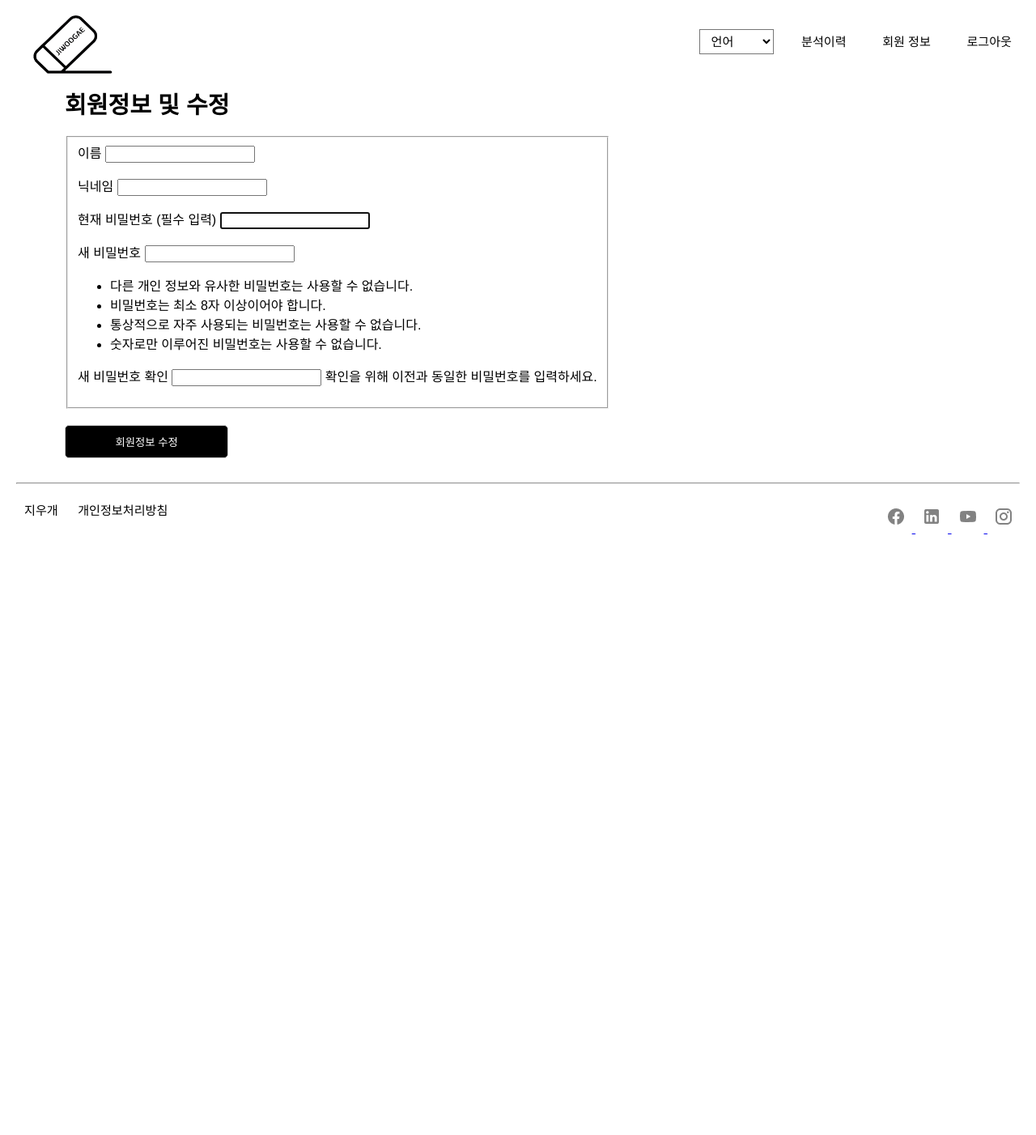
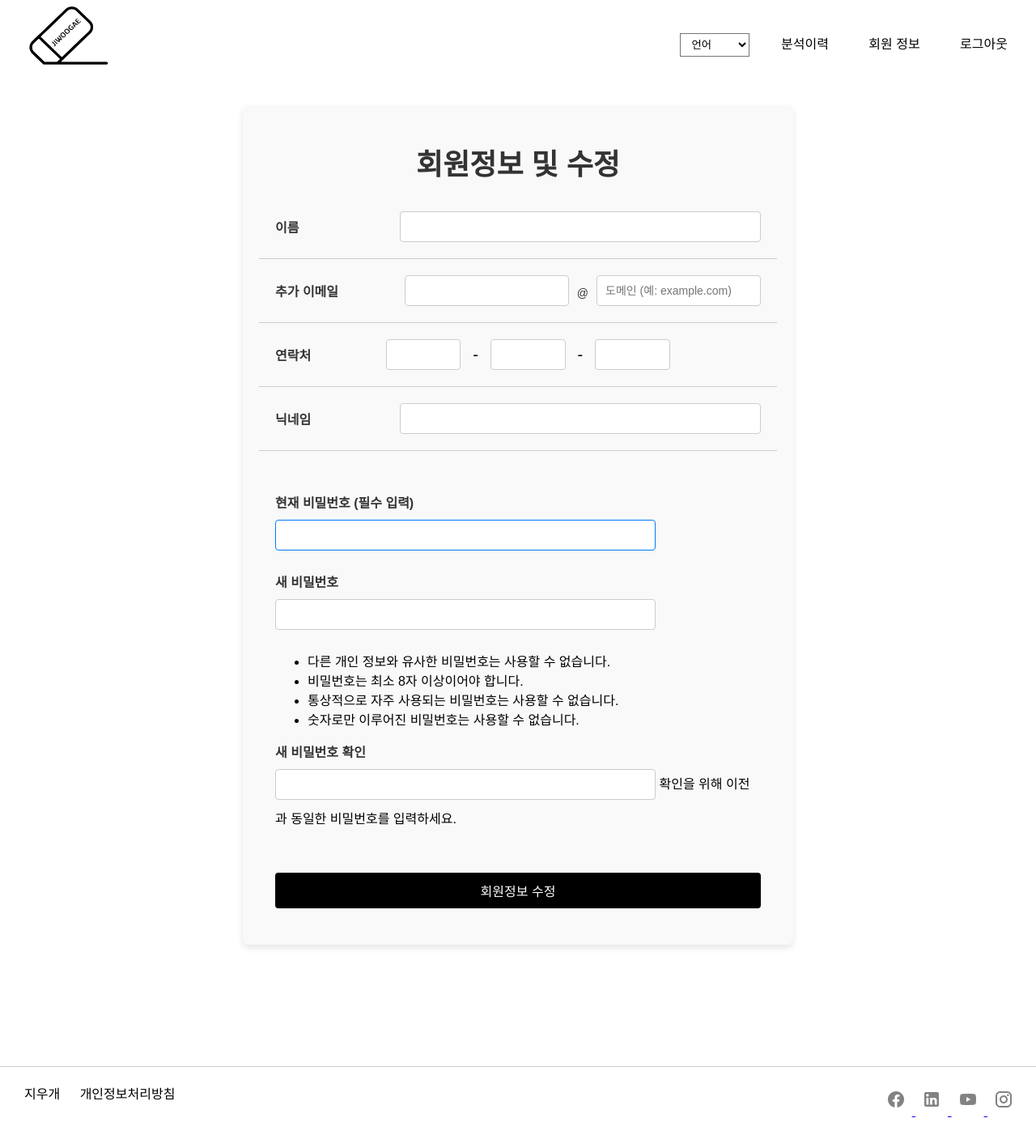
Before and after one commit to kimnamhyeon0112/Capstone_design_team10, a Django app: page /info in a window 1280 px wide. Shown: the whole page at 81% size. Before the commit the page ends 660 px from the top, so only its background shows below. Run offline with Django 5.2, Linux system fonts and the light colour scheme; the visitor is signed in with stand-in values (Sample User, id 1).

Commit message:
유저 정보 페이지 UI 수정

```diff
--- a/mysite/static/style-info.css
+++ b/mysite/static/style-info.css
@@ -1,42 +1,34 @@
+html, body {
+  height: 100%; /* html과 body의 높이를 브라우저 창의 높이와 동일하게 설정 */
+  margin: 0; /* 기본 마진 제거 */
+  padding: 0; /* 기본 패딩 제거 */
+}
+
 body {
+  display: flex; /* flexbox 레이아웃 사용 */
+  flex-direction: column; /* 세로 방향으로 요소 정렬 */
   font-family: Arial, sans-serif;
     margin: 0;
     padding: 0;
     background-color: white;
-    font-size: 1rem;
 }
 
-.container{
-  width: 100%;
-}
-
-@media (max-width: 600px) {
-  .container {
-      font-size: 1.2rem;
-  }
+main {
+  flex: 1; /* 나머지 공간을 모두 차지하도록 설정 */
+  display: flex; /* flexbox 레이아웃 사용 */
+  flex-direction: column; /* 세로 방향으로 요소 정렬 */
+  justify-content: center; /* 세로 방향으로 중앙 정렬 */
 }
 
 header nav ul {
   list-style: none;
   text-align: right;
-    padding: 20px;
+  padding: 25px;
 }
 
 header nav ul li {
   display: inline;
-    margin-left: 20px;
-}
-
-h1 {
-  font-size : calc(15px + 1.1vw)
-}
-
-button {
-    background-color: black;
-    color: white;
-    border: none;
-    padding: 5px;       /*버튼크기 수정*/
-    cursor: pointer;
+  margin-left: 25px;
 }
 
 .text-button {
@@ -45,19 +37,172 @@ button {
 padding: 5px 10px;
 text-decoration: none;
 font-family: Arial, sans-serif;
-    font-size: calc(10px + 0.4vw);
 cursor: pointer;
 }
+
 .text-button:visited{
 color: #000;
 }
 
-button:hover {
-    opacity: 0.8;
+.text-button:hover {
+opacity: 0.6;
 }
 
-.main .service-description h1, .main .service-description p {
+.select-language{
+background: none;
+color: black;
+padding: 5px 10px;
+text-decoration: none;
+font-family: Arial, sans-serif;
+cursor: pointer;
+}
+
+/* 전체 컨텐츠 영역 */
+.info-content {
+  max-width: 800px;      /* 최대 너비 설정 */
+  width: 50%;
+  margin: 0 auto;        /* 가운데 정렬 */
+  padding: 20px;         /* 내부 여백 */
+  background-color: #f9f9f9;  /* 배경색 */
+  border-radius: 8px;    /* 둥근 모서리 */
+  box-shadow: 0 4px 8px rgba(0, 0, 0, 0.1);  /* 그림자 효과 */
+  font-family: Arial, sans-serif;  /* 폰트 설정 */
+}
+
+/* 제목 스타일 */
+.info-content h1 {
+  font-size: 36px;
+  font-weight: bold;
+  color: #333;
+  margin-bottom: 30px;
   text-align: center;
+}
+
+/* 폼 요소 컨테이너 */
+.form-group {
+  margin-bottom: 20px;  /* 폼 그룹 간 여백 */
+  padding: 5px 20px;
+}
+
+label {
+  display: block;  /* 라벨을 블록으로 표시 */
+  margin-bottom: 10px;  /* 입력 필드와 간격 */
+  font-weight: bold;
+  font-size: 16px;
+  color: #333;
+}
+
+.form-row {
+  display: flex;
+  align-items: center;  /* 라벨과 입력 필드를 세로로 정렬 */
+  margin-bottom: 15px;
+  border-bottom: 1px solid #CCCCCC;
+  padding: 5px 20px;
+  padding-bottom: 10px;
+}
+
+/* 라벨 스타일 */
+.form-row label, .form-row .form-label {
+  width: 120px;  /* 라벨의 고정 너비 */
+  margin-right: 40px;  /* 라벨과 입력 필드 사이 간격 */
+  font-weight: bold;
+  font-size: 16px;
+  color: #333;
+}
+
+.password-row {
+  margin-top: 30px;
+  padding: 5px 20px;
+}
+
+.email-input {
+  display: flex;
+  align-items: center;
+}
+
+.phone-input {
+  display: flex;
+  align-items: center;
+  gap: 10px;  /* 전화번호 세 부분 사이 간격 */
+  margin-left: 0;  /* 왼쪽 마진 제거 */
+  padding-left: 2.5%;
+}
+
+.phone-input input::placeholder {
+  color: #999;  /* 플레이스홀더 색상 */
+}
+
+.phone-input span {
+  margin: 0 5px; /* '-' 기호 양쪽 간격 */
+  margin-bottom: 10px;
+  font-size: 20px;  /* - 기호의 크기를 살짝 키움 */
+}
+
+/* @ 기호 스타일 */
+.at-symbol {
+  margin: 0 10px;
+  font-size: 14px;
+  color: #333;
+  margin-bottom: 5px;
+}
+
+input[type="text"], input[type="password"], .email-input input{
+  width: calc(80% - 10px);  /* 동일한 폭 설정. padding과 border-box가 함께 적용 */
+  padding: 10px;
+  margin-bottom: 10px;
+  border: 1px solid #ccc;
+  border-radius: 4px;
+  box-sizing: border-box;
+  font-size: 14px;
+  color: #555;
+  background-color: #fff;
+  transition: border-color 0.3s ease;
+  margin-left: 0;
+}
+
+.phone-input input {
+  width: 20%;  /* 전화번호 입력 칸의 폭을 더 작게 설정 */
+  padding: 10px;
+  margin-bottom: 10px;
+  border: 1px solid #ccc;
+  border-radius: 4px;
+  box-sizing: border-box;
+  font-size: 14px;
+  color: #555;
+  background-color: #fff;
+  transition: border-color 0.3s ease;
+}
+
+/* 입력 필드 포커스 시 스타일 */
+input[type="text"]:focus, input[type="email"]:focus, input[type="password"]:focus {
+  border-color: #007bff;  /* 포커스 시 파란색 테두리 */
+  outline: none;
+}
+
+/* 버튼 스타일 */
+.info-button {
+  background-color: black;
+  color: white;
+  padding: 10px 20px;
+  border: none;
+  border-radius: 4px;
+  cursor: pointer;
+  font-size: 16px;
+  transition: background-color 0.3s ease;
+  display: block;
+  width: 100%;  /* 버튼 전체 너비 차지 */
+  text-align: center;
+  margin-top: 30px;
+}
+
+/* 버튼 호버 시 스타일 */
+.info-button:hover {
+  opacity: 0.6;
+}
+
+/* 텍스트 박스 감싸는 영역 스타일 */
+.textbox-div {
+  margin-bottom: 20px;
 }
 
 footer {
@@ -69,65 +214,3 @@ footer {
 .footer-right button {
   margin-left: 10px;
 }
-
-  .info-content {
-    margin-left: 80px;
-    margin-bottom: 10px;
-    display: flex;
-    flex-direction: row;
-  }
-
-  .label-div{
-    text-align: center;
-  }
-
-  .info-label{
-    font-size: calc(11px + 0.2vw);
-    color: gray;
-    margin-bottom: 41px;
-  }
-
-  .textbox {
-    width: 60%; /* 너비 조정 */
-    padding: 10px; /* 안쪽 여백 */
-    margin-left: 40px;
-    margin-bottom: 20px;
-    border: 1px solid #ccc; /* 테두리 스타일과 색상 */
-    border-radius: 5px; /* 테두리의 모서리를 둥글게 만듦 */
-    font-size: 16px; /* 글꼴 크기 */
-    outline: none; /* 클릭하거나 포커스되었을 때 테두리 제거 */
-}
-
-.tel-textbox {
-  width: 15%; /* 너비 조정 */
-  padding: 10px; /* 안쪽 여백 */
-  margin-bottom: 20px;
-  border: 1px solid #ccc; /* 테두리 스타일과 색상 */
-  border-radius: 5px; /* 테두리의 모서리를 둥글게 만듦 */
-  font-size: 16px; /* 글꼴 크기 */
-  outline: none; /* 클릭하거나 포커스되었을 때 테두리 제거 */
-}
-
-.info-border {
-  border-color: rgb(235, 235, 235);
-  border-width: 0.5px;
-  margin: 0 20px;
-}
-
-.info-button{
-  width: 30%;
-  padding: 10px;
-  margin-top: 20px;
-  margin-bottom: 20px;
-  border: 1px solid #ccc; /* 테두리 스타일과 색상 */
-  border-radius: 5px; /* 테두리의 모서리를 둥글게 만듦 */
-}
-
-#mobile {
-  height: 40px; /* 드롭다운 높이 설정 */
-  overflow-y: auto; /* 스크롤바 추가 */
-  width: 20%;
-  border: 1px solid #ccc; /* 테두리 스타일과 색상 */
-  border-radius: 5px; /* 테두리의 모서리를 둥글게 만듦 */
-  margin-left: 40px;
-}
--- a/mysite/users/templates/info.html
+++ b/mysite/users/templates/info.html
@@ -10,10 +10,13 @@
     <meta http-equiv="Expires" content="0">
 </head>
 <body>
-    <div class = "container">
     <header>
+        <div class="header-logo login-page-logo">
+            <a href="/">
+                <img src="{% static 'logo.png' %}" width="100" height="75" style="float: left; margin-left:35px; margin-bottom: 50px; margin-top: 5px;">
+            </a>
+        </div>
         <nav>
-            <a href="{% url 'home' %}"><img src="{% static 'logo.png' %}" width="100" height="75" style="float: left; margin-left: 40px;"></a>
             <ul>
                 <li>
                     <select id="language-select" class="text-button" onchange="changeLanguage()">
@@ -34,52 +37,53 @@
             </ul>
         </nav>
     </header>
-        <h1 style="margin-left: 80px;">회원정보 및 수정</h1>
+        <main>
             <div class="info-content">
-               {% comment %} <div class="label-div">
-                <p class="info-label">이름</p>
-                <p class="info-label">닉네임</p>
-                <p class="info-label">이메일</p>
-                <p class="info-label">추가 이메일</p>
-                <p class="info-label">비밀번호</p>
-                <p class="info-label">비밀번호 확인</p>
-                <p class="info-label">연락처</p>
-                </div>{% endcomment %}
+                <h1>회원정보 및 수정</h1>
             <div class="textbox-div">
                 <form method="POST">
                     {% csrf_token %}
-                    <fieldset class="form-group">
-                      {{ user_form.display_name.label_tag }} {{ user_form.display_name }}<p>
-                      {{ user_form.email.label_tag }} {{ user_form.email }}<p>
-                      {{ user_form.additional_email.label_tag }} {{ user_form.additional_email }}<p>
-                      {{ user_form.contact_number.label_tag }} {{ user_form.contact_number }}<p>
-                      {{ user_form.nickname.label_tag }} {{ user_form.nickname }}<p>
-                      {{ password_form.as_p }}
-                    </fieldset>
+                    <div class="form-row">
+                        {{ user_form.display_name.label_tag }} {{ user_form.display_name }}
+                    </div>
+                    <div class="form-row">
+                        {{ user_form.additional_email_local.label_tag }}
+                        <div class="email-input">
+                            {{ user_form.additional_email_local }}
+                            <span class="at-symbol">@</span>
+                            {{ user_form.additional_email_domain }}
+                        </div>
+                    </div>
+                    <div class="form-row">
+                        {{ user_form.contact_number1.label_tag }}
+                        <div class="phone-input">
+                            {{ user_form.contact_number1 }}
+                            <span>-</span>
+                            {{ user_form.contact_number2 }}
+                            <span>-</span>
+                            {{ user_form.contact_number3 }}
+                        </div>
+                    </div>
+                    <div class="form-row">
+                        {{ user_form.nickname.label_tag }} {{ user_form.nickname }}
+                    </div>
+                    <div class="password-row">
+                        {{ password_form.as_p }}
+                    </div>
                     <div class="form-group">
                       <button class="info-button" type="submit">회원정보 수정</button>
                     </div>
                   </form>
-                {% comment %}<input type="text" id="username" class="textbox"><br>
-                <input type="text" id="nickname" class="textbox"><br>
-                <input type="email" id="email" class="textbox"><br>
-                <input type="email" id="second-email" class="textbox"><br>
-                <input type="password" id="password" class="textbox"><br>
-                <input type="password" id="pwd-check" class="textbox"><br>
-                <select id="mobile">
-                    <option value="010">010</option>
-                    <option value="011">011</option>
-                    <option value="016">016</option>
-                    <option value="017">017</option>
-                    <option value="018">018</option>
-                    <option value="019">019</option>
-                </select> -
-                <input type="tel" id="contact" class="tel-textbox"> -
-                <input type="tel" id="contact" class="tel-textbox"><br>
-                <button type="submit" class="info-button">수정</button>{% endcomment %}
             </div>
         </div>
-        <hr class="info-border">
+    </main>
+    <style>
+        footer {
+            border-top: 1px solid #CCCCCC; /* 구분선의 두께와 색상을 지정 */
+            padding-top: 20px; /* 구분선 위쪽의 공간을 추가 */
+            margin-top: 150px;
+        }
+    </style>
     <footer>
         <div class="footer-left">
             <a href="#" class="text-button">지우개</a>
@@ -100,6 +104,5 @@
             </a>
         </div>
     </footer>
-</div>
 </body>
 </html>
```
Lines whose indentation alone changed are shown as unchanged.
